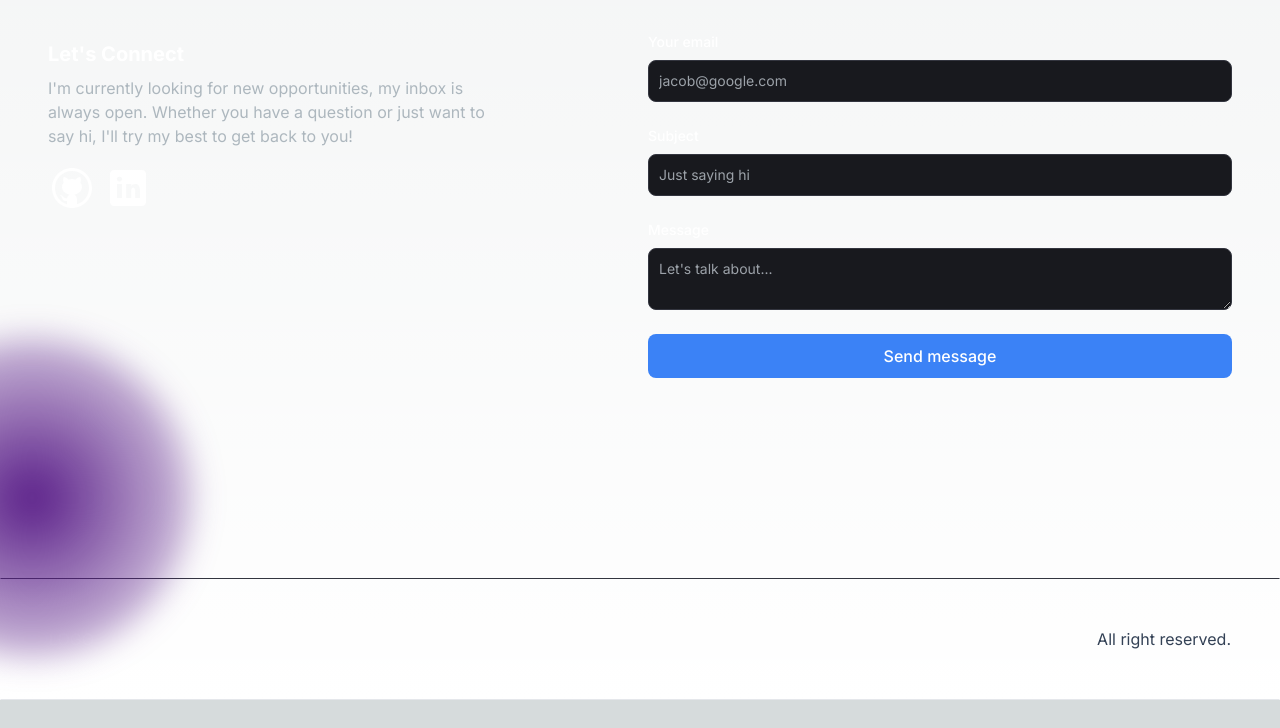
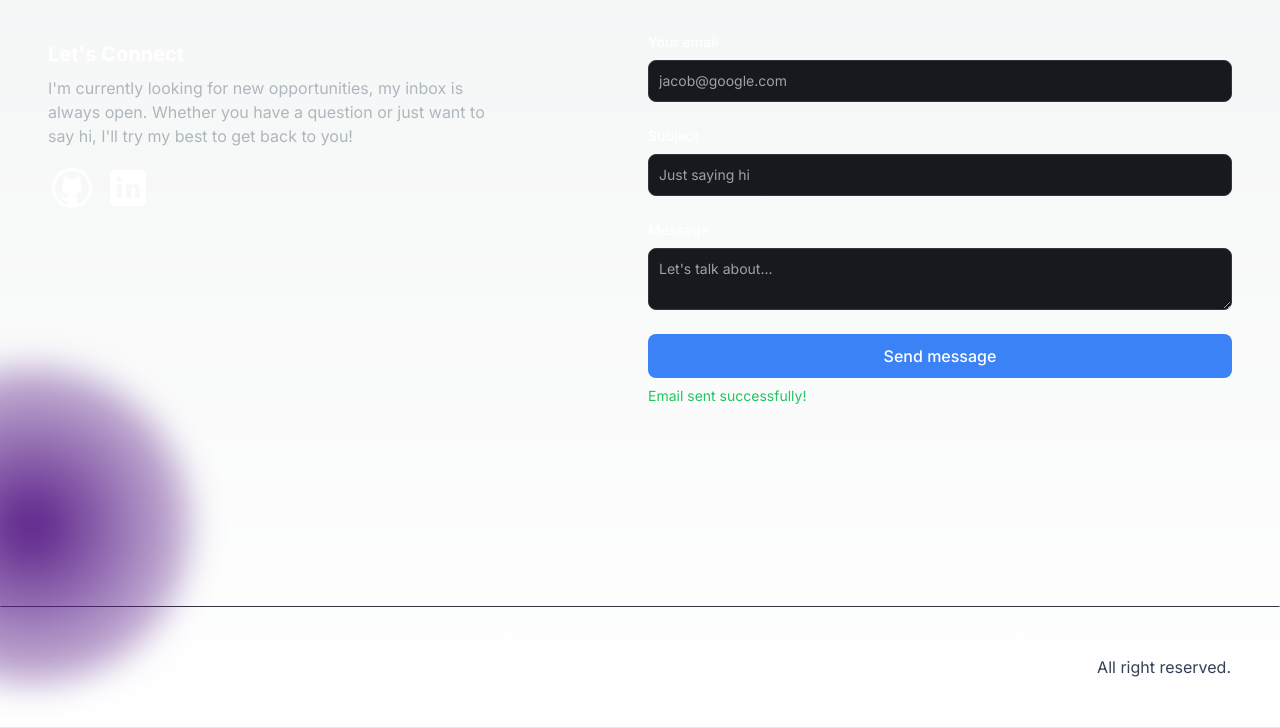
Before and after one commit to Desko95/portfolio-website, a Next.js app: page / in a window 1280 px wide. Shown: the part 2241-2969 px from the top of the page. Before the commit the page ends 2941 px from the top, so only its background shows below. Built offline with nearby package versions, Linux system fonts and the light colour scheme.

Commit message:
savepoint, funziona ancora

```diff
--- a/app/api/send/route.js
+++ b/app/api/send/route.js
@@ -5,15 +5,20 @@ import { Resend } from 'resend';
 const resend = new Resend(process.env.RESEND_API_KEY);
 const fromEmail = process.env.FROM_EMAIL;
 
-export async function POST() {
+export async function POST(req, res) {
+  const { body } = await req.json();
+  const { email, subject, message } = body;
   try {
     const data = await resend.emails.send({
       from: fromEmail, // Email where I'll be sending the email
       to: [''],
-      subject: 'Hello world',
+      subject: subject,
       react: (
         <>
-          <p>Email Body</p>
+          <h1>{subject}</h1>
+          <p>Thank you for contacting us!</p>
+          <p>New message submitted:</p>
+          <p>{message}</p>
         </>
       ),
     });
--- a/app/components/EmailSection.jsx
+++ b/app/components/EmailSection.jsx
@@ -1,11 +1,44 @@
-import React from "react";
+"use client";
+import React, { useState } from "react";
 import GithubIcon from "../../public/github-icon.svg";
 import LinkedinIcon from "../../public/linkedin-icon.svg";
 import Link from "next/link";
 import Image from "next/image";
 
+const EmailSection = () => {
+  const [emailSubmitted, setEmailSubmitted] = useState(false);
 
-const EmailSection = () => {
+  const handleSubmit = async (e) => {
+    e.preventDefault();
+    const data = {
+      email: e.target.email.value,
+      subject: e.target.subject.value,
+      message: e.target.message.value,
+    };
+    const JSONdata = JSON.stringify(data);
+    const endpoint = "/api/send";
+
+    // Form the request for sending data to the server.
+    const options = {
+      // The method is POST because we are sending data.
+      method: "POST",
+      // Tell the server we're sending JSON.
+      headers: {
+        "Content-Type": "application/json",
+      },
+      // Body of the request is the JSON data we created above.
+      body: JSONdata,
+    };
+    const response = await fetch(endpoint, options);
+    const resData = await response.json();
+
+    if (response.status === 200) {
+      console.log("Message sent.");
+      setEmailSubmitted(true);
+    }
+  };
+
+
   return (
     <section className="grid md:grid-cols-2 my-12 md:my-16 py-24 gap-4 relative">
       <div className="absolute w-80 h-80 z-0 bg-[radial-gradient(ellipse_at_center,_var(--tw-gradient-stops))] from-purple-900 to-transparent rounded-full blur-lg top-full -left-4 transform -translate-x-1/2 -translate-y-1/2"></div>
@@ -26,57 +59,68 @@ const EmailSection = () => {
         </div>
       </div>
       <div>
-        <form>
+        <form className="flex flex-col" onSubmit={handleSubmit}>
           <div class="mb-6">
             <label
-              for="email"
-              class="block mb-2 text-sm font-medium text-white"
+              htmlFor="email"
+              className="block mb-2 text-sm font-medium text-white"
             >
               Your email
             </label>
             <input
+              name="email"
               type="email"
               id="email"
-              class="bg-gray-[#18191E] border border-[#33353F] bg-[#18191E] placeholder-[#9CA2A9] text-gray-100 text-sm rounded-lg  block w-full p-2.5"
+              className="bg-gray-[#18191E] border border-[#33353F] bg-[#18191E] placeholder-[#9CA2A9] text-gray-100 text-sm rounded-lg  block w-full p-2.5"
               placeholder="jacob@google.com"
               required
             />
           </div>
           <div class="mb-6">
             <label
-              for="subject"
-              class="block mb-2 text-sm font-medium text-white"
+              htmlFor="subject"
+              className="block mb-2 text-sm font-medium text-white"
             >
               Subject
             </label>
             <input
+              name="subject"
               type="text"
               id="subject"
-              class="bg-gray-[#18191E] border border-[#33353F] bg-[#18191E] placeholder-[#9CA2A9] text-gray-100 text-sm rounded-lg  block w-full p-2.5"
+              className="bg-gray-[#18191E] border border-[#33353F] bg-[#18191E] placeholder-[#9CA2A9] text-gray-100 text-sm rounded-lg  block w-full p-2.5"
               placeholder="Just saying hi"
             />
           </div>
           <div class="mb-6">
             <label
-              for="subject"
-              class="block mb-2 text-sm font-medium text-white"
+              htmlFor="subject"
+              className="block mb-2 text-sm font-medium text-white"
             >
               Message
             </label>
             <textarea
+              name="message"
               id="message"
-              class="bg-gray-[#18191E] border border-[#33353F] bg-[#18191E] placeholder-[#9CA2A9] text-gray-100 text-sm rounded-lg  block w-full p-2.5"
+              className="bg-gray-[#18191E] border border-[#33353F] bg-[#18191E] placeholder-[#9CA2A9] text-gray-100 text-sm rounded-lg  block w-full p-2.5"
               placeholder="Let's talk about..."
             />
           </div>
           <div class="mb-6">
             <button
               type="submit"
-              class="bg-blue-500 hover:bg-green-600 text-white font-medium py-2.5 px-5 rounded-lg w-full"
+              className="bg-blue-500 hover:bg-green-600 text-white font-medium py-2.5 px-5 rounded-lg w-full"
             >
               {" "}
               Send message{" "}
             </button>
+            {
+              //if the email was submitted successfully, show a success message.
+              setEmailSubmitted && (
+                <p className="text-green-500 text-sm mt-2">
+                  Email sent successfully!
+                </p>
+              )
+            }
           </div>
         </form>
       </div>
```
